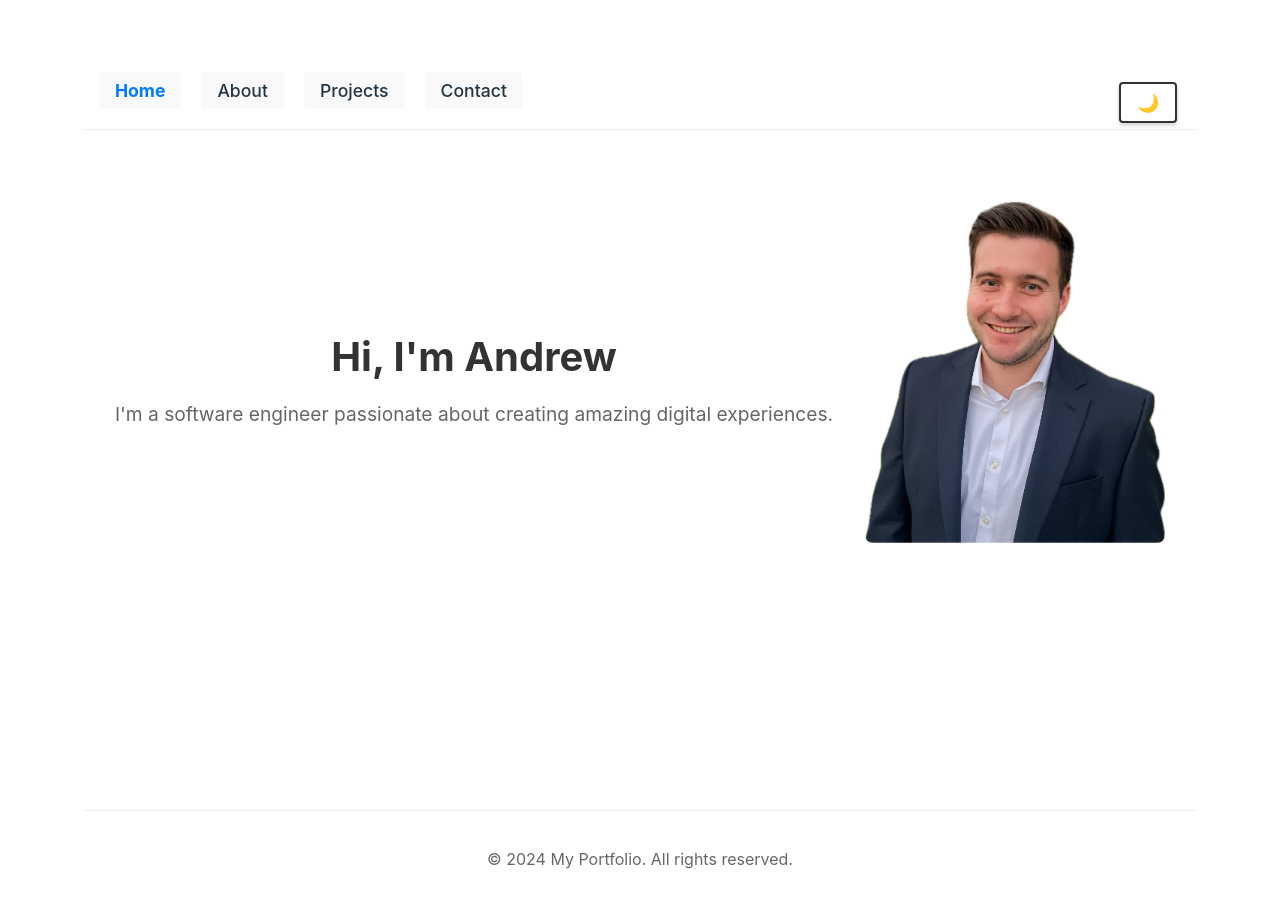
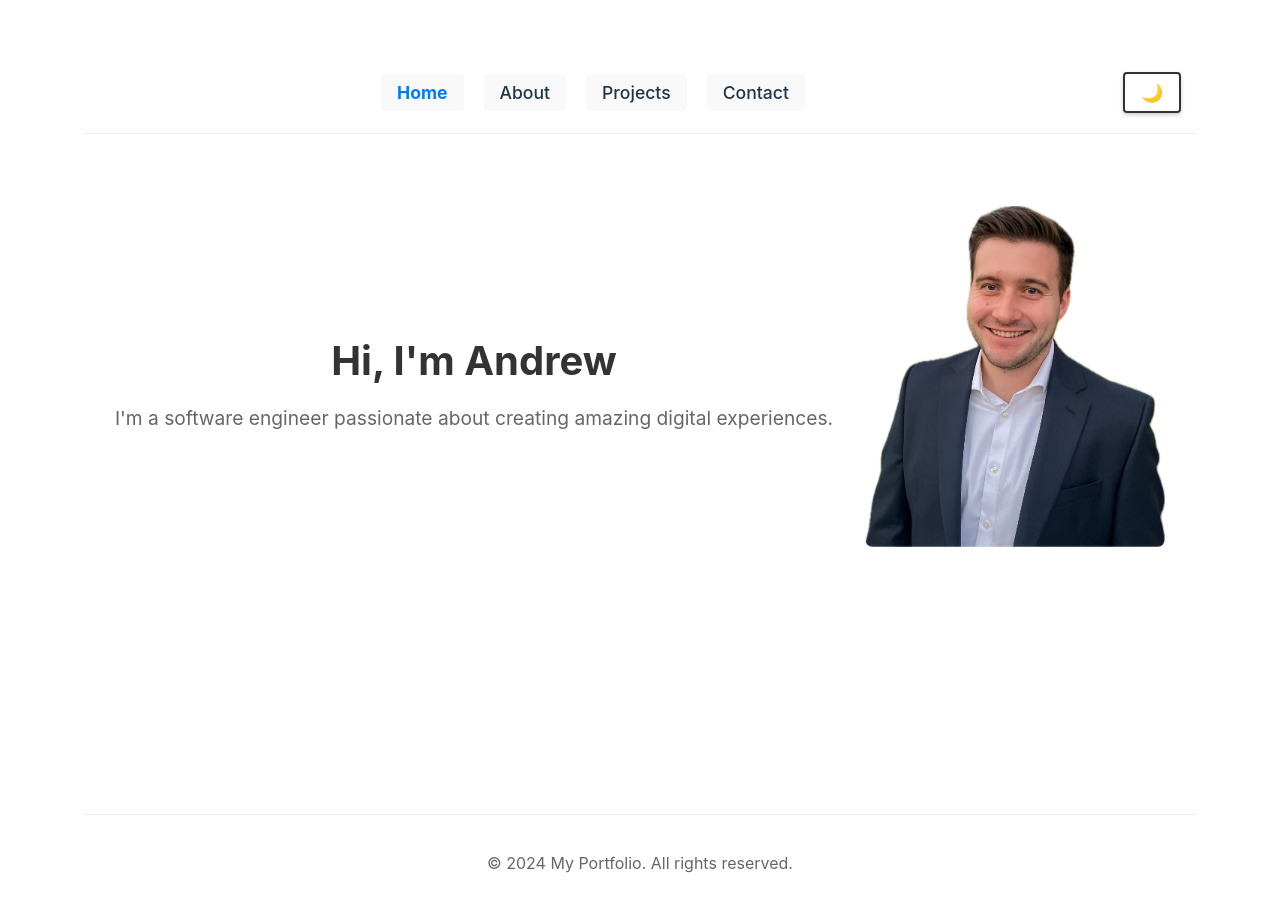
Before and after one commit to andrewwhitman-cpp/personal-website, a React (Vite) app: page / in a window 1280 px wide. Shown: the top 912 px of the page. Built offline with nearby package versions, Linux system fonts and the light colour scheme.

Commit message:
updating light/dark theme toggle position

```diff
--- a/src/App.css
+++ b/src/App.css
@@ -57,7 +57,7 @@
   justify-content: space-between;
   align-items: center;
   padding: 0 1rem;
-  position: relative;
+  gap: 1rem;
 }
 
 .header nav ul {
@@ -68,8 +68,20 @@
   margin: 0;
   justify-content: center;
   flex-wrap: wrap;
+  flex: 1;
 }
 
+@media (max-width: 480px) {
+  .header nav {
+    flex-direction: row;
+    gap: 1rem;
+  }
+
+  .theme-toggle {
+    position: static;
+    margin: 0;
+  }
+}
 .header button {
   background: none;
   border: none;
--- a/src/index.css
+++ b/src/index.css
@@ -115,15 +115,13 @@ button:focus-visible {
 }
 
 .theme-toggle {
-  position: absolute;
-  right: 20px;
-  top: 10px;
   background: transparent;
   font-size: 1.5rem;
   cursor: pointer;
   padding: 8px;
   border-radius: 50%;
   transition: all 0.3s;
+  margin-left: 20px;
 }
 
 .theme-toggle:hover {
```
